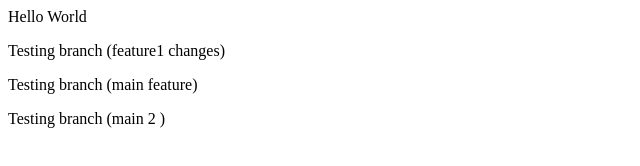
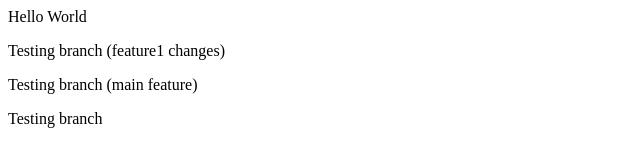
Before and after one commit to tarunmittal1412/Demo, a plain HTML site: page index.html in a window 1280 px wide. Shown: the full height of the page, 0-640 px from the left. Drawn offline with Linux system fonts and the light colour scheme.

Commit message:
Update2 index.html

```diff
--- a/index.html
+++ b/index.html
@@ -1,4 +1,4 @@
 <p> Hello World </p>
 <p> Testing branch (feature1 changes)</p>
 <p> Testing branch (main feature)</p>
-<p> Testing branch (main 2 )</p>
+<p> Testing branch
```
